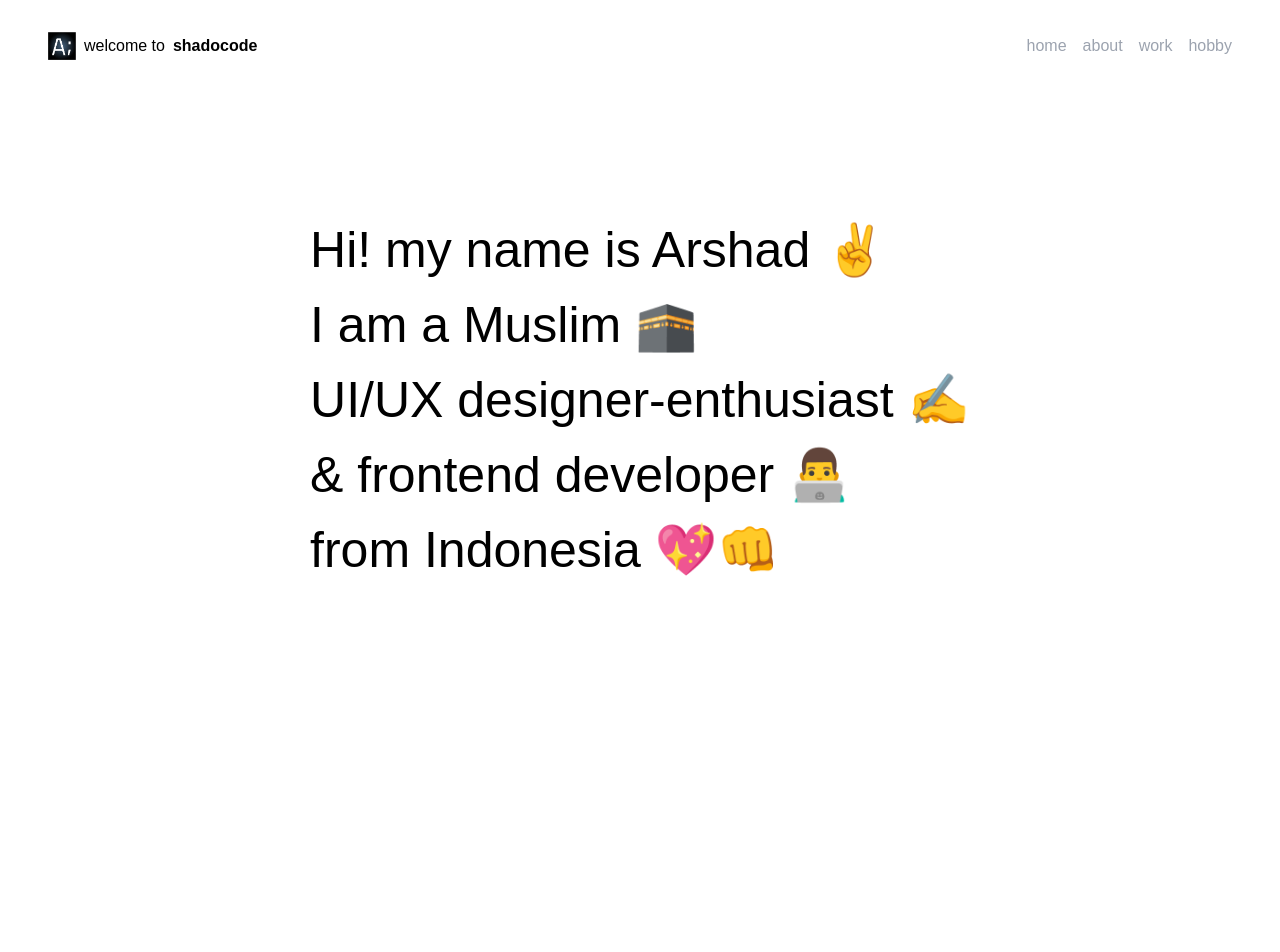
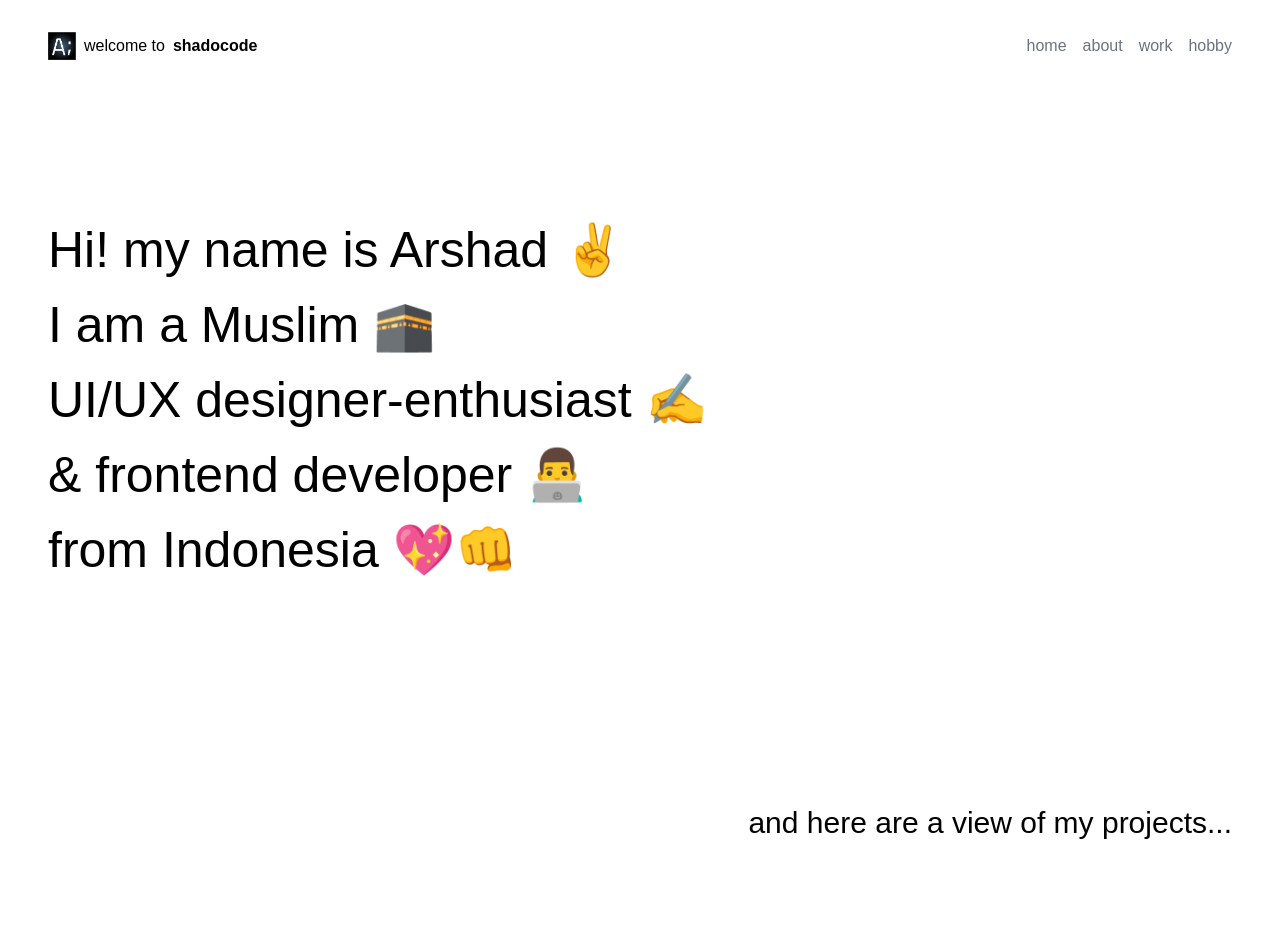
Before and after one commit to arshad2001/shadocode, a React (Create React App) app: page / in a window 1280 px wide. Shown: the top 952 px of the page. Built offline with nearby package versions, Linux system fonts and the light colour scheme.

Commit message:
little tweaks

```diff
--- a/src/App.css
+++ b/src/App.css
@@ -1,6 +1,9 @@
 @tailwind base;
 @tailwind components;
 @tailwind utilities;
+
+body {
+}
 
 .App {
   text-align: center;
--- a/src/App.js
+++ b/src/App.js
@@ -8,7 +8,7 @@ import LocomotiveScroll from "locomotive-scroll";
 
 function App() {
   return (
-    <div>
+    <div className="white dark:bg-black">
       <Nav />
       <Content />
     </div>
--- a/src/Content.js
+++ b/src/Content.js
@@ -4,10 +4,10 @@ import auroraPic from "./assets/aurora.jpg";
 
 function Content(props) {
   return (
-    <div className="bg-white dark:bg-black w-screen h-min-[1440px] h-fit grid place-content-center">
+    <div className=" w-screen h-min-[1440px] h-fit grid place-content-center">
       <div
         id="segment-1"
-        className="w-screen h-screen grid place-content-center px-12 "
+        className="w-screen h-screen grid place-content-center px-12 justify-start"
       >
         {/* <iframe
           width="560"
@@ -25,6 +25,14 @@ function Content(props) {
       </div>
       <div
         id="segment-2"
+        className="w-screen h-fit grid place-content-center px-12 justify-end"
+      >
+        <a className="md:text-[30px] text-[21px] text-black dark:text-white">
+          and here are a view of my projects...
+        </a>
+      </div>
+      <div
+        id="segment-blank"
         className="w-screen h-screen grid place-content-center"
       >
         <img
--- a/src/Nav.js
+++ b/src/Nav.js
@@ -12,18 +12,27 @@ function Nav() {
           className="md:max-w-[28px] max-w-[16px] md:mr-2 mr-[4px]"
         ></img>
         <a className="justify-self-start md:w-fit w-[54px]">welcome to</a>
-        <a className="md:ml-2 ml-0 justify-self-start font-semibold hover:text-teal-400 ">
+        <a className="md:ml-2 ml-0 justify-self-start font-semibold hover:text-teal-300 hover:translate-x-1 ">
           shadocode
         </a>
       </div>
       <div className="justify-self-end">
-        <ul className="h-full flex space-x-4 font-medium text-gray-400">
-          <li className="cursor-pointer hover:text-teal-400" src="./Work.js">
+        <ul className="h-full flex space-x-4 font-medium text-gray-500">
+          <li
+            className="cursor-pointer hover:text-teal-300 hover:translate-x-1"
+            src="./Work.js"
+          >
             home
           </li>
-          <li className="cursor-pointer hover:text-teal-400">about</li>
-          <li className="cursor-pointer hover:text-teal-400">work</li>
-          <li className="cursor-pointer hover:text-teal-400">hobby</li>
+          <li className="cursor-pointer hover:text-teal-300 hover:translate-x-1">
+            about
+          </li>
+          <li className="cursor-pointer hover:text-teal-300 hover:translate-x-1">
+            work
+          </li>
+          <li className="cursor-pointer hover:text-teal-300 hover:translate-x-1">
+            hobby
+          </li>
         </ul>
       </div>
       {/* <div className="justify-self-end block md:hidden">
```
Also changed, not shown: src/index.css (line endings or trailing spaces).
